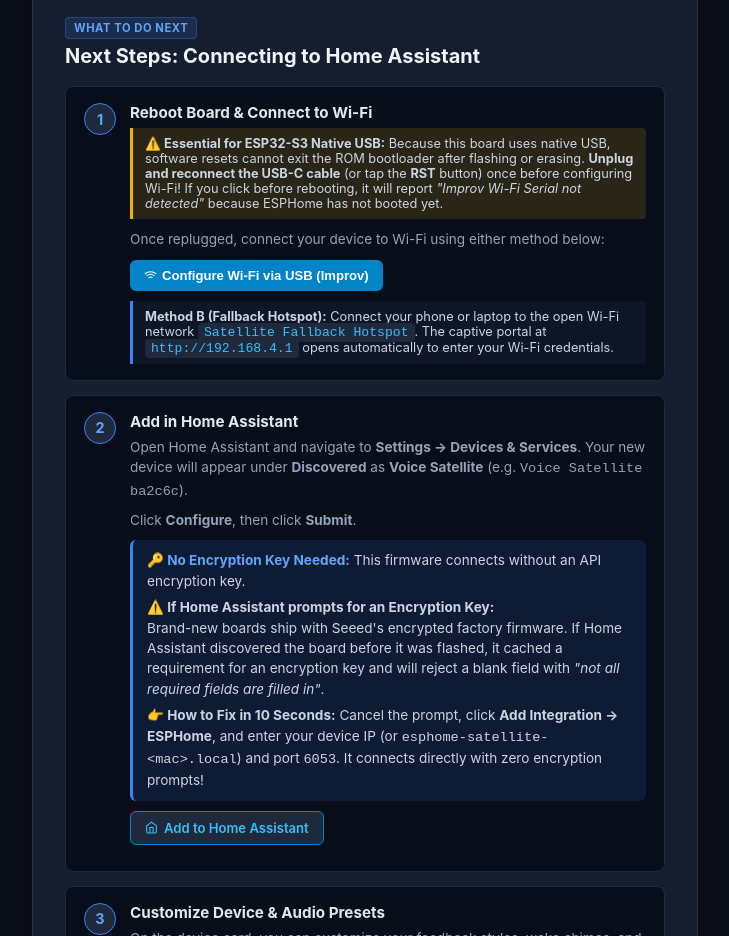
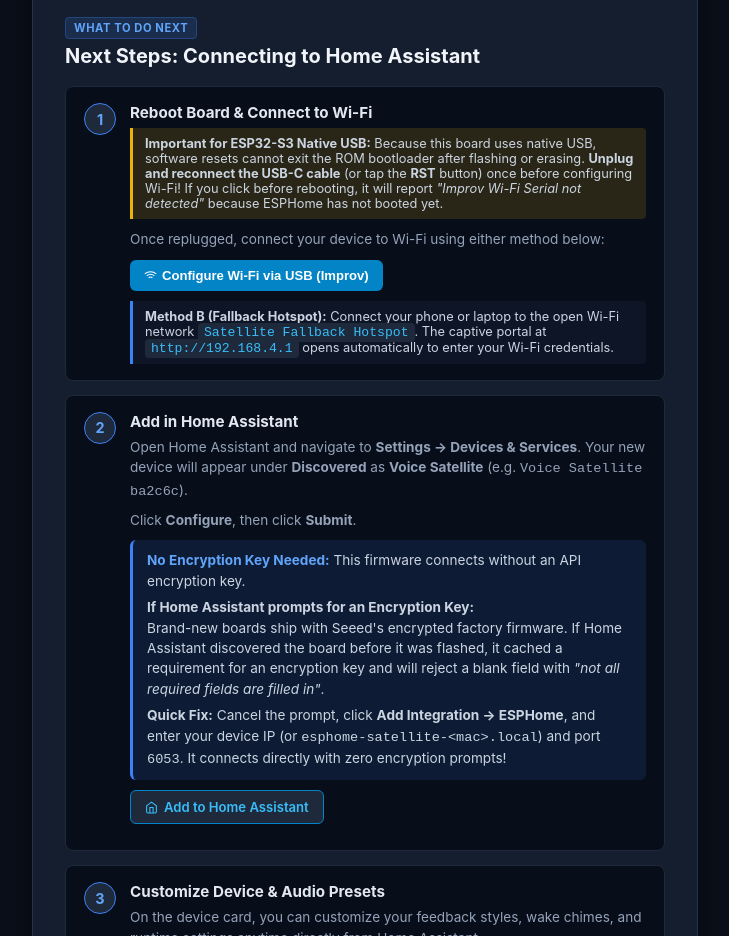
Before and after one commit to axiomantic/esphome-satellite, a plain HTML site: page web/index.html in a window 1280 px wide. Shown: the part 1440-2376 px from the top of the page, without its empty margins (275-1004 px from the left). Drawn offline with Linux system fonts and the light colour scheme.

Commit message:
docs: remove noisy emojis from README and web installer HTML

```diff
--- a/web/index.html
+++ b/web/index.html
@@ -300,7 +300,7 @@
           <div class="step-number">1</div>
           <div class="step-content">
             <h4>Reboot Board &amp; Connect to Wi-Fi</h4>
-            <div class="step-tip native-usb-warning" style="background: rgba(234, 179, 8, 0.15); border-left: 3px solid #eab308; margin-bottom: 10px;"><strong>⚠️ Essential for ESP32-S3 Native USB:</strong> Because this board uses native USB, software resets cannot exit the ROM bootloader after flashing or erasing. <strong>Unplug and reconnect the USB-C cable</strong> (or tap the <strong>RST</strong> button) once before configuring Wi-Fi! If you click before rebooting, it will report <em>"Improv Wi-Fi Serial not detected"</em> because ESPHome has not booted yet.</div>
+            <div class="step-tip native-usb-warning" style="background: rgba(234, 179, 8, 0.15); border-left: 3px solid #eab308; margin-bottom: 10px;"><strong>Important for ESP32-S3 Native USB:</strong> Because this board uses native USB, software resets cannot exit the ROM bootloader after flashing or erasing. <strong>Unplug and reconnect the USB-C cable</strong> (or tap the <strong>RST</strong> button) once before configuring Wi-Fi! If you click before rebooting, it will report <em>"Improv Wi-Fi Serial not detected"</em> because ESPHome has not booted yet.</div>
             <p>Once replugged, connect your device to Wi-Fi using either method below:</p>
             <div style="display: flex; gap: 8px; flex-wrap: wrap; margin: 10px 0;">
               <improv-wifi-serial-launch-button>
@@ -320,9 +320,9 @@
             <p>Open Home Assistant and navigate to <strong>Settings &rarr; Devices &amp; Services</strong>. Your new device will appear under <strong>Discovered</strong> as <strong>Voice Satellite</strong> (e.g. <code>Voice Satellite ba2c6c</code>).</p>
             <p>Click <strong>Configure</strong>, then click <strong>Submit</strong>.</p>
             <div style="background: rgba(59, 130, 246, 0.12); border-left: 3px solid #3b82f6; padding: 10px 14px; margin: 10px 0; border-radius: 6px; font-size: 0.85rem; line-height: 1.5; color: #cbd5e1;">
-              <strong style="color: #60a5fa;">🔑 No Encryption Key Needed:</strong> This firmware connects without an API encryption key.<br/>
-              <div style="margin-top: 6px;"><strong>⚠️ If Home Assistant prompts for an Encryption Key:</strong><br/>Brand-new boards ship with Seeed's encrypted factory firmware. If Home Assistant discovered the board before it was flashed, it cached a requirement for an encryption key and will reject a blank field with <em>"not all required fields are filled in"</em>.</div>
-              <div style="margin-top: 6px;"><strong>👉 How to Fix in 10 Seconds:</strong> Cancel the prompt, click <strong>Add Integration &rarr; ESPHome</strong>, and enter your device IP (or <code>esphome-satellite-&lt;mac&gt;.local</code>) and port <code>6053</code>. It connects directly with zero encryption prompts!</div>
+              <strong style="color: #60a5fa;">No Encryption Key Needed:</strong> This firmware connects without an API encryption key.<br/>
+              <div style="margin-top: 6px;"><strong>If Home Assistant prompts for an Encryption Key:</strong><br/>Brand-new boards ship with Seeed's encrypted factory firmware. If Home Assistant discovered the board before it was flashed, it cached a requirement for an encryption key and will reject a blank field with <em>"not all required fields are filled in"</em>.</div>
+              <div style="margin-top: 6px;"><strong>Quick Fix:</strong> Cancel the prompt, click <strong>Add Integration &rarr; ESPHome</strong>, and enter your device IP (or <code>esphome-satellite-&lt;mac&gt;.local</code>) and port <code>6053</code>. It connects directly with zero encryption prompts!</div>
             </div>
             <div style="display: flex; gap: 8px; flex-wrap: wrap; margin: 10px 0;">
               <a href="https://my.home-assistant.io/redirect/config_flow_start?domain=esphome" target="_blank" class="btn-guide-ha">
@@ -1463,7 +1463,7 @@
           eraseStatus.innerHTML = '<span class="spinner"></span> Erasing entire flash memory (wiping NVS, credentials, partitions)...';
           await esploader.eraseFlash();
           eraseStatus.className = 'erase-status success';
-          eraseStatus.innerHTML = ICONS.check + ' <strong>Flash erased successfully!</strong> All flash partitions and settings wiped.<br/><small style="display:block; margin-top:6px; opacity:0.85;">ℹ️ <em>Note: If you connect serial logs now, you will see <code>invalid header: 0xffffffff</code> repeating—this is normal when flash memory is empty!</em> If flashing does not start immediately, hold the <strong>BOOT</strong> button, tap <strong>RST</strong>, then release BOOT.</small><br/>You can now click <strong>Install Firmware</strong> above to flash clean firmware.';
+          eraseStatus.innerHTML = ICONS.check + ' <strong>Flash erased successfully!</strong> All flash partitions and settings wiped.<br/><small style="display:block; margin-top:6px; opacity:0.85;"><em>Note: If you connect serial logs now, you will see <code>invalid header: 0xffffffff</code> repeating—this is normal when flash memory is empty!</em> If flashing does not start immediately, hold the <strong>BOOT</strong> button, tap <strong>RST</strong>, then release BOOT.</small><br/>You can now click <strong>Install Firmware</strong> above to flash clean firmware.';
         } catch (err) {
           console.error('Erase error:', err);
           eraseStatus.className = 'erase-status error';
@@ -1693,7 +1693,7 @@
       <div class="modal-body">
         <p class="modal-intro">Your ESP32-S3 firmware has been flashed.</p>
         <div class="native-usb-warning" style="background: rgba(234, 179, 8, 0.15); border: 1px solid rgba(234, 179, 8, 0.35); border-radius: 8px; padding: 10px 14px; margin-bottom: 14px; font-size: 13px; line-height: 1.45; color: #fef08a;">
-          <strong>🔌 Action Required (ESP32-S3):</strong><br/>
+          <strong>Action Required (ESP32-S3):</strong><br/>
           Because this board uses native USB, it stays in bootloader mode after flashing. <strong>Unplug and re-plug the USB-C cable</strong> (or press the board's <strong>RST</strong> button) right now to start ESPHome before clicking <em>Configure Wi-Fi</em>.
         </div>
         <div class="next-steps-list">
@@ -1717,9 +1717,9 @@
             <div>
               <strong>Add in Home Assistant:</strong> Open Home Assistant &rarr; <strong>Settings &rarr; Devices &amp; Services</strong>. Look under <strong>Discovered</strong> for <strong>Voice Satellite</strong> (e.g. <code>Voice Satellite ba2c6c</code>) and click <strong>Configure &rarr; Submit</strong>.
               <div class="subtext" style="background: rgba(59, 130, 246, 0.12); border-left: 3px solid #3b82f6; padding: 10px 12px; margin-top: 8px; border-radius: 6px; color: #cbd5e1; line-height: 1.45;">
-                <strong style="color: #60a5fa;">🔑 No Encryption Key Needed:</strong> This firmware connects without an encryption key.<br/>
-                <div style="margin-top: 4px;"><strong>⚠️ If prompted for an Encryption Key:</strong> Brand-new boards ship with Seeed's encrypted firmware. If Home Assistant saw the board before it was flashed, it cached that requirement and will reject blank entries with <em>"not all required fields are filled in"</em>.</div>
-                <div style="margin-top: 4px;"><strong>👉 10-Second Fix:</strong> Cancel the prompt, go to <strong>Add Integration &rarr; ESPHome</strong>, and enter your device IP (or <code>esphome-satellite-&lt;mac&gt;.local</code>) and port <code>6053</code> to connect directly!</div>
+                <strong style="color: #60a5fa;">No Encryption Key Needed:</strong> This firmware connects without an encryption key.<br/>
+                <div style="margin-top: 4px;"><strong>If prompted for an Encryption Key:</strong> Brand-new boards ship with Seeed's encrypted firmware. If Home Assistant saw the board before it was flashed, it cached that requirement and will reject blank entries with <em>"not all required fields are filled in"</em>.</div>
+                <div style="margin-top: 4px;"><strong>Quick Fix:</strong> Cancel the prompt, go to <strong>Add Integration &rarr; ESPHome</strong>, and enter your device IP (or <code>esphome-satellite-&lt;mac&gt;.local</code>) and port <code>6053</code> to connect directly!</div>
               </div>
             </div>
           </div>
```
Also changed, not shown: README.md.
